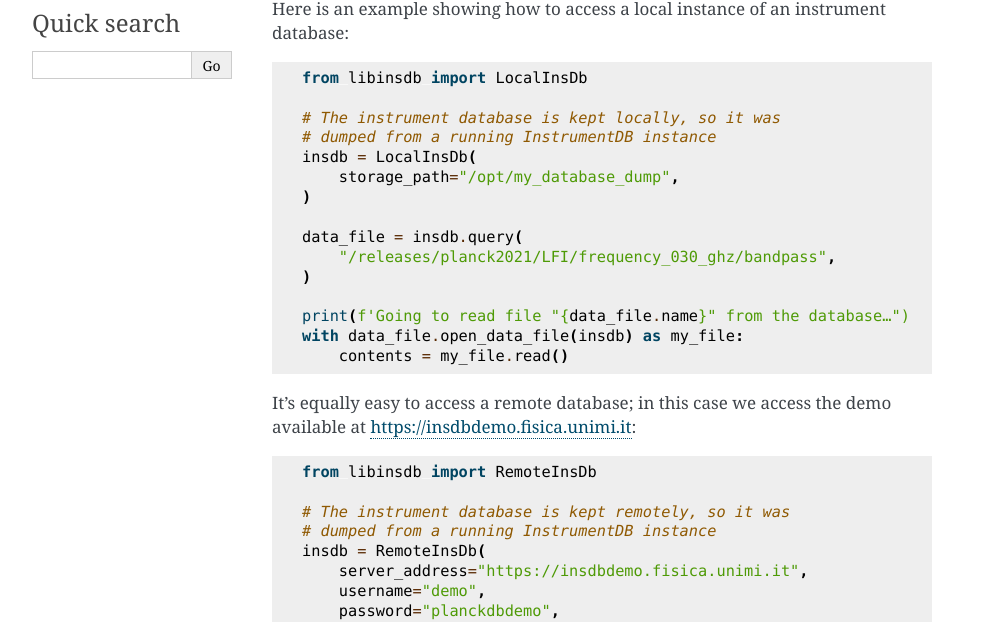
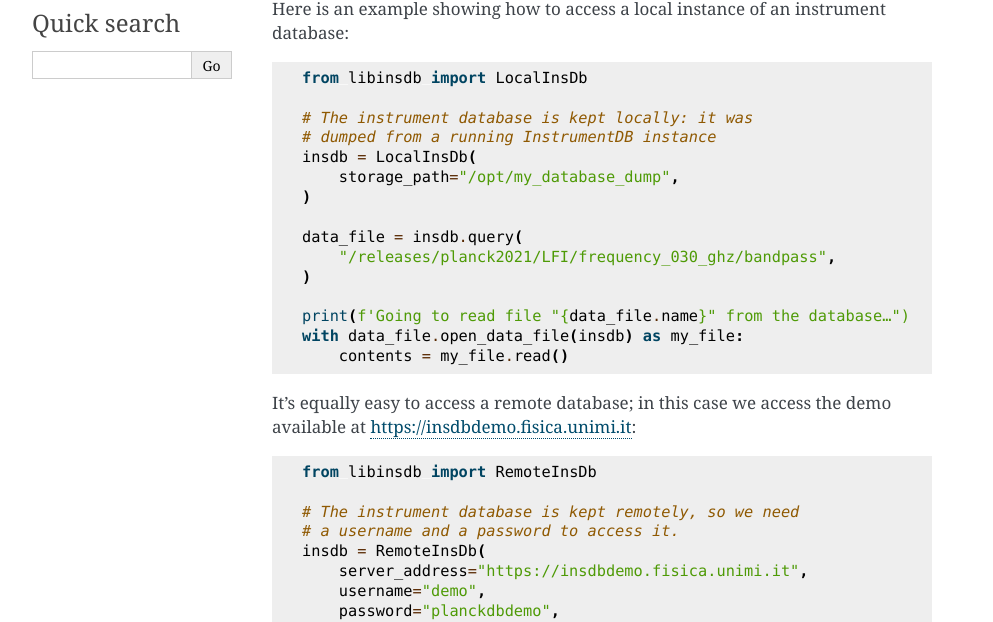
Before and after one commit to ziotom78/libinsdb, a Sphinx documentation site: the page built from docs/introduction.rst, in a window 1280 px wide. Shown: the part 218-840 px from the top of the page, without its empty margins (148-1141 px from the left). Built offline with Sphinx 7.4.7, drawn with Linux system fonts in a browser that asks for light colours.

Commit message:
Update the documentation

```diff
--- a/docs/introduction.rst
+++ b/docs/introduction.rst
@@ -12,7 +12,7 @@ Here is an example showing how to access a local instance of an instrument datab
 
     from libinsdb import LocalInsDb
 
-    # The instrument database is kept locally, so it was
+    # The instrument database is kept locally: it was
     # dumped from a running InstrumentDB instance
     insdb = LocalInsDb(
         storage_path="/opt/my_database_dump",
@@ -34,8 +34,8 @@ available at https://insdbdemo.fisica.unimi.it:
 
     from libinsdb import RemoteInsDb
 
-    # The instrument database is kept remotely, so it was
-    # dumped from a running InstrumentDB instance
+    # The instrument database is kept remotely, so we need
+    # a username and a password to access it.
     insdb = RemoteInsDb(
         server_address="https://insdbdemo.fisica.unimi.it",
         username="demo",
```
Also changed, not shown: 1 other file.
